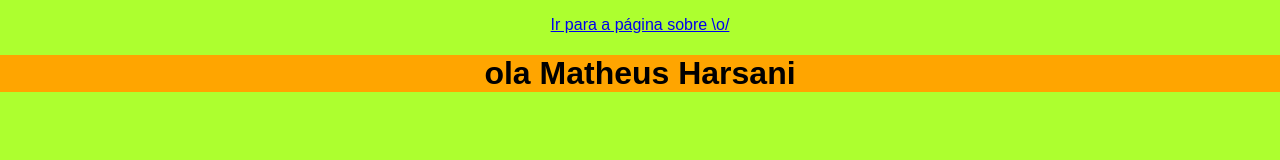
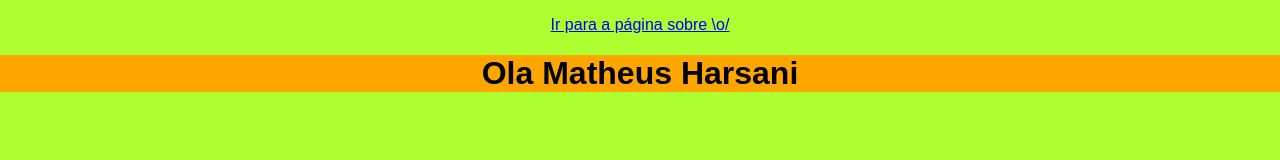
Before and after one commit to mharsani/checkout-customer, a React app: page / in a window 1280 px wide. Shown: the top 160 px of the page. Built offline with nearby package versions, Linux system fonts and the light colour scheme.

Commit message:
using pure components

```diff
--- a/src/components/Header/Header.js
+++ b/src/components/Header/Header.js
@@ -1,12 +1,13 @@
 import React, { Component } from 'react';
 import styles from './Header.scss';
+import Title from '../Title/Title';
 
 class Header extends Component {
 
     render(){
        return (
             <header className={styles.header}>
-                <h1>ola {this.props.name}</h1>
+              <Title name="Matheus" lastname="Harsani"/>
             </header>
        );
     }
--- /dev/null
+++ b/src/components/Title/Title.js
@@ -0,0 +1,11 @@
+import React from 'react';
+
+const Title = ({name, lastname}) => (
+    <h1>Ola {`${name} ${lastname}`}</h1>
+)
+
+Title.defaultProps = {
+    name: 'unknow',
+    lastname: 'without lastName'
+}
+export default Title;
--- a/src/containers/App/App.js
+++ b/src/containers/App/App.js
@@ -13,7 +13,7 @@ class App extends Component {
           <p className="App-intro">
             <Link to="/first-step">Ir para a página sobre \o/</Link>
           </p>
-          <Header name='Matheus Harsani'/>
+          <Header />
         </div>
       </div>
     );
```
